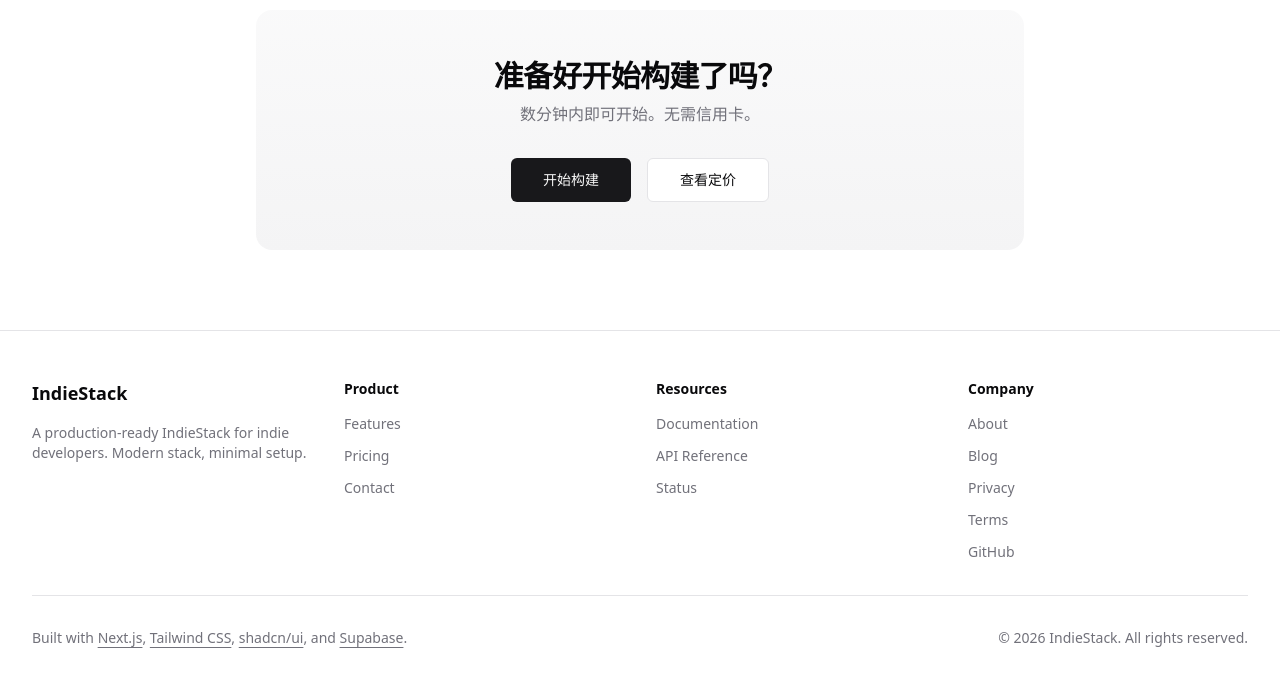
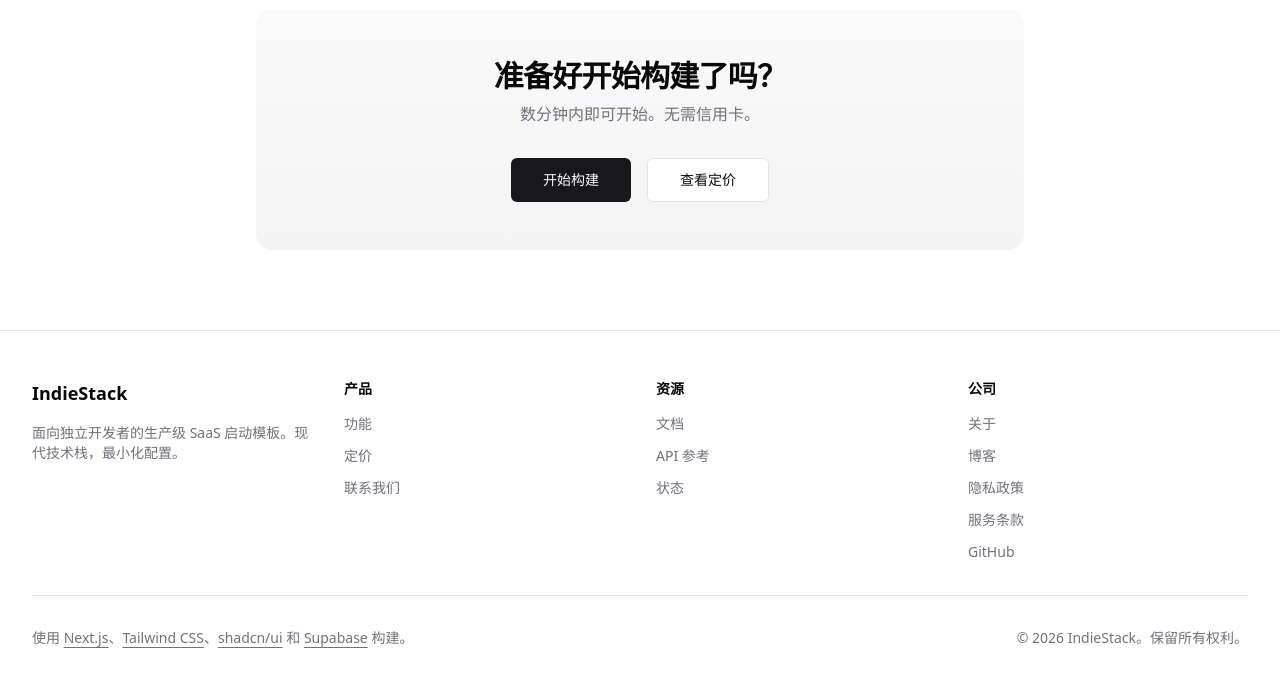
Before and after one commit to Sun1090/IndieStack, a Next.js app: page / in a window 1280 px wide. Shown: the part 2178-2864 px from the top of the page. Built offline with nearby package versions, Linux system fonts and the light colour scheme; no server answers.

Commit message:
fix(app): footer 接入 i18n 消息，修复 tailwind.config require 导致 dev server 崩溃

```diff
--- a/messages/en/footer.json
+++ b/messages/en/footer.json
@@ -3,6 +3,6 @@
   "product": "Product",
   "resources": "Resources",
   "company": "Company",
-  "builtWith": "Built with {tech1}, {tech2}, {tech3}, and {tech4}.",
+  "builtWith": "Built with <nextjs>Next.js</nextjs>, <tailwind>Tailwind CSS</tailwind>, <shadcn>shadcn/ui</shadcn>, and <supabase>Supabase</supabase>.",
   "copyright": "&copy; {year} {name}. All rights reserved."
 }
--- a/messages/zh-CN/footer.json
+++ b/messages/zh-CN/footer.json
@@ -3,6 +3,6 @@
   "product": "产品",
   "resources": "资源",
   "company": "公司",
-  "builtWith": "使用 {tech1}、{tech2}、{tech3} 和 {tech4} 构建。",
+  "builtWith": "使用 <nextjs>Next.js</nextjs>、<tailwind>Tailwind CSS</tailwind>、<shadcn>shadcn/ui</shadcn> 和 <supabase>Supabase</supabase> 构建。",
   "copyright": "© {year} {name}。保留所有权利。"
 }
--- a/src/components/layout/site-footer.tsx
+++ b/src/components/layout/site-footer.tsx
@@ -5,8 +5,12 @@
  */
 import { SITE_CONFIG, ROUTES } from "@/lib/constants";
 import Link from "next/link";
+import { getTranslations } from "next-intl/server";
 
-export function SiteFooter() {
+export async function SiteFooter() {
+  const t = await getTranslations("footer");
+  const tc = await getTranslations("common");
+
   return (
     <footer className="border-t">
       <div className="container py-12">
@@ -17,37 +21,37 @@ export function SiteFooter() {
               {SITE_CONFIG.name}
             </Link>
             <p className="max-w-xs text-sm text-muted-foreground">
-              A production-ready IndieStack for indie developers. Modern stack, minimal setup.
+              {t("description")}
             </p>
           </div>
 
           {/* 导航链接分组 */}
           <div className="space-y-3">
-            <h4 className="text-sm font-semibold">Product</h4>
+            <h4 className="text-sm font-semibold">{t("product")}</h4>
             <ul className="space-y-2">
-              <li><Link href={ROUTES.features} className="text-sm text-muted-foreground transition-colors hover:text-foreground">Features</Link></li>
-              <li><Link href={ROUTES.pricing} className="text-sm text-muted-foreground transition-colors hover:text-foreground">Pricing</Link></li>
-              <li><Link href={ROUTES.contact} className="text-sm text-muted-foreground transition-colors hover:text-foreground">Contact</Link></li>
+              <li><Link href={ROUTES.features} className="text-sm text-muted-foreground transition-colors hover:text-foreground">{tc("features")}</Link></li>
+              <li><Link href={ROUTES.pricing} className="text-sm text-muted-foreground transition-colors hover:text-foreground">{tc("pricing")}</Link></li>
+              <li><Link href={ROUTES.contact} className="text-sm text-muted-foreground transition-colors hover:text-foreground">{tc("contact")}</Link></li>
             </ul>
           </div>
 
           <div className="space-y-3">
-            <h4 className="text-sm font-semibold">Resources</h4>
+            <h4 className="text-sm font-semibold">{t("resources")}</h4>
             <ul className="space-y-2">
-              <li><a href={ROUTES.docs} className="text-sm text-muted-foreground transition-colors hover:text-foreground" target="_blank" rel="noopener noreferrer">Documentation</a></li>
-              <li><Link href="#" className="text-sm text-muted-foreground transition-colors hover:text-foreground">API Reference</Link></li>
-              <li><Link href="#" className="text-sm text-muted-foreground transition-colors hover:text-foreground">Status</Link></li>
+              <li><a href={ROUTES.docs} className="text-sm text-muted-foreground transition-colors hover:text-foreground" target="_blank" rel="noopener noreferrer">{tc("documentation")}</a></li>
+              <li><Link href="#" className="text-sm text-muted-foreground transition-colors hover:text-foreground">{tc("api")}</Link></li>
+              <li><Link href="#" className="text-sm text-muted-foreground transition-colors hover:text-foreground">{tc("status")}</Link></li>
             </ul>
           </div>
 
           <div className="space-y-3">
-            <h4 className="text-sm font-semibold">Company</h4>
+            <h4 className="text-sm font-semibold">{t("company")}</h4>
             <ul className="space-y-2">
-              <li><Link href={ROUTES.about} className="text-sm text-muted-foreground transition-colors hover:text-foreground">About</Link></li>
-              <li><Link href={ROUTES.blog} className="text-sm text-muted-foreground transition-colors hover:text-foreground">Blog</Link></li>
-              <li><Link href={ROUTES.privacy} className="text-sm text-muted-foreground transition-colors hover:text-foreground">Privacy</Link></li>
-              <li><Link href={ROUTES.terms} className="text-sm text-muted-foreground transition-colors hover:text-foreground">Terms</Link></li>
-              <li><Link href={SITE_CONFIG.links.github} className="text-sm text-muted-foreground transition-colors hover:text-foreground">GitHub</Link></li>
+              <li><Link href={ROUTES.about} className="text-sm text-muted-foreground transition-colors hover:text-foreground">{tc("about")}</Link></li>
+              <li><Link href={ROUTES.blog} className="text-sm text-muted-foreground transition-colors hover:text-foreground">{tc("blog")}</Link></li>
+              <li><Link href={ROUTES.privacy} className="text-sm text-muted-foreground transition-colors hover:text-foreground">{tc("privacy")}</Link></li>
+              <li><Link href={ROUTES.terms} className="text-sm text-muted-foreground transition-colors hover:text-foreground">{tc("terms")}</Link></li>
+              <li><Link href={SITE_CONFIG.links.github} className="text-sm text-muted-foreground transition-colors hover:text-foreground">{tc("github")}</Link></li>
             </ul>
           </div>
         </div>
@@ -56,17 +60,23 @@ export function SiteFooter() {
         <div className="mt-8 border-t pt-8">
           <div className="flex flex-col items-center justify-between gap-4 md:flex-row">
             <p className="text-center text-sm text-muted-foreground">
-              Built with{" "}
-              <Link href="https://nextjs.org" target="_blank" rel="noreferrer" className="font-medium underline underline-offset-4">Next.js</Link>
-              ,{" "}
-              <Link href="https://tailwindcss.com" target="_blank" rel="noreferrer" className="font-medium underline underline-offset-4">Tailwind CSS</Link>
-              ,{" "}
-              <Link href="https://ui.shadcn.com" target="_blank" rel="noreferrer" className="font-medium underline underline-offset-4">shadcn/ui</Link>
-              , and{" "}
-              <Link href="https://supabase.com" target="_blank" rel="noreferrer" className="font-medium underline underline-offset-4">Supabase</Link>.
+              {t.rich("builtWith", {
+                nextjs: (chunks) => (
+                  <Link href="https://nextjs.org" target="_blank" rel="noreferrer" className="font-medium underline underline-offset-4">{chunks}</Link>
+                ),
+                tailwind: (chunks) => (
+                  <Link href="https://tailwindcss.com" target="_blank" rel="noreferrer" className="font-medium underline underline-offset-4">{chunks}</Link>
+                ),
+                shadcn: (chunks) => (
+                  <Link href="https://ui.shadcn.com" target="_blank" rel="noreferrer" className="font-medium underline underline-offset-4">{chunks}</Link>
+                ),
+                supabase: (chunks) => (
+                  <Link href="https://supabase.com" target="_blank" rel="noreferrer" className="font-medium underline underline-offset-4">{chunks}</Link>
+                ),
+              })}
             </p>
             <p className="text-center text-sm text-muted-foreground">
-              &copy; {new Date().getFullYear()} {SITE_CONFIG.name}. All rights reserved.
+              {t("copyright", { year: new Date().getFullYear(), name: SITE_CONFIG.name })}
             </p>
           </div>
         </div>
--- a/tailwind.config.ts
+++ b/tailwind.config.ts
@@ -1,4 +1,5 @@
 import type { Config } from "tailwindcss";
+import animate from "tailwindcss-animate";
 
 const config: Config = {
   darkMode: ["class"],
@@ -52,7 +53,7 @@ const config: Config = {
       },
     },
   },
-  plugins: [require("tailwindcss-animate")],
+  plugins: [animate],
 };
 
 export default config;
```
